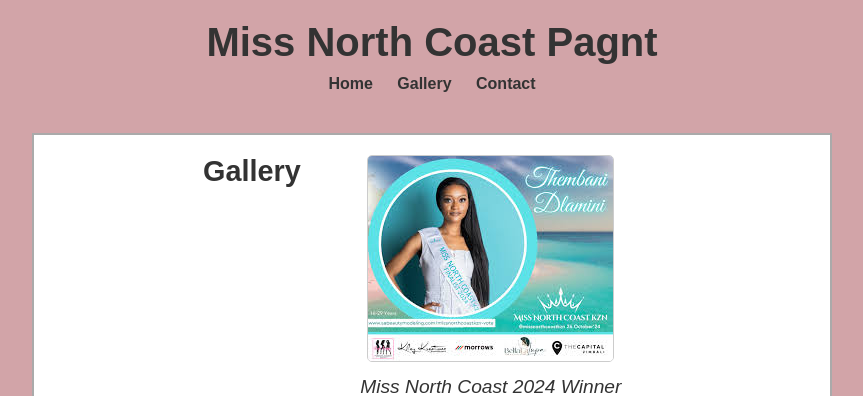
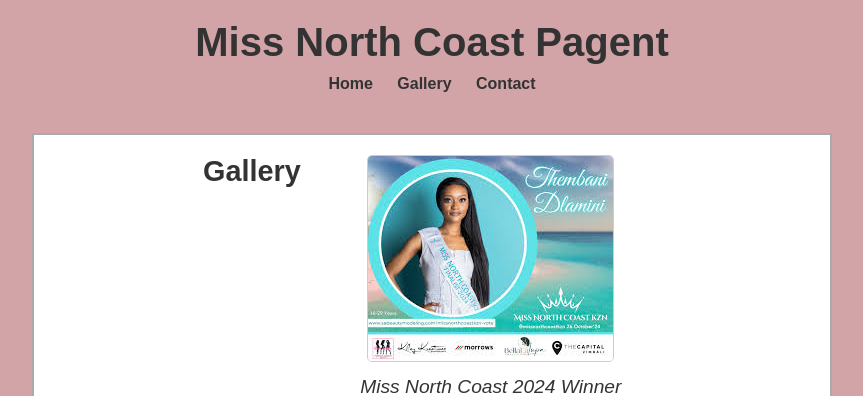
Before and after one commit to khethelo881/Miss-North-coast-kzn, a plain HTML site: page gallery.html in a window 1280 px wide. Shown: the top 396 px of the page, without its empty margins (208-1071 px from the left). Drawn offline with Linux system fonts and the light colour scheme; files whose address does not match are found by name.

Commit message:
Update gallery.html

```diff
--- a/gallery.html
+++ b/gallery.html
@@ -8,7 +8,7 @@
 </head>
 <body>
     <header>
-        <h1>Miss North Coast Pagnt</h1>
+        <h1>Miss North Coast Pagent</h1>
         <nav>
             <a href="index.html">Home</a>
             <a href="gallery.html">Gallery</a>
```
